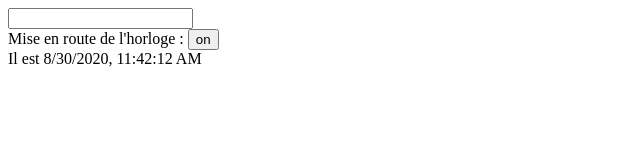
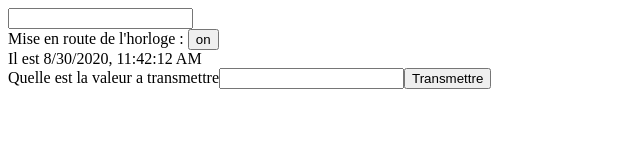
Before and after one commit to 012kirby210/FirstChromeExtension, a React app: page / in a window 1280 px wide. Shown: the whole page, without its empty margins (0-640 px from the left). Built offline with nearby package versions, Linux system fonts and the light colour scheme.

Commit message:
Formulaire et controle

```diff
--- a/assets/index.tpl.html
+++ b/assets/index.tpl.html
@@ -8,5 +8,6 @@
 <div id="container"></div>
 <div id="button-container"></div>
 <div id="clock-container"></div>
+<div id="formulaire-container"></div>
 </body>
 </html>
--- a/src/index.js
+++ b/src/index.js
@@ -1,6 +1,7 @@
 import SimpleForm from "./js/components/SimpleForm.js";
 import { Clock } from "./js/components/Clock.js";
 import { Button } from "./js/components/Button.js";
+import { Formulaire } from "./js/components/Formulaire.js";
 import React from 'react';
 import ReactDOM from "react-dom";
 
@@ -9,3 +10,5 @@ const wrapper = document.getElementById("container");
 wrapper ? ReactDOM.render(<SimpleForm />, wrapper) : false;
 
 ReactDOM.render(<Clock />,document.getElementById('clock-container'));
+ReactDOM.render(<Formulaire id="le-formulaire" labelValue="Quelle est la valeur a transmettre" buttonValue="Transmettre"/>,
+document.getElementById('formulaire-container') );
--- /dev/null
+++ b/src/js/components/Formulaire.js
@@ -0,0 +1,46 @@
+import React, { Component } from 'react';
+
+class Formulaire extends Component {
+  constructor(props){
+    super(props);
+
+    this.state = { nameValue: ''};
+
+    this.bindAllFunction = this.bindAllFunction.bind(this);
+    this.bindAllFunction();
+  }
+
+  bindAllFunction(){
+    this.handleFormulaireChange = this.handleFormulaireChange.bind(this);
+    this.handleFormulaireSubmit = this.handleFormulaireSubmit.bind(this);
+  }
+
+
+
+  handleFormulaireChange(event){
+    this.___transmission___eventValue = event.target.value
+    this.setState((state) => {
+      let returnedState = state;
+      returnedState.nameValue = this.___transmission___eventValue;
+      return returnedState;
+    } );
+  }
+
+  handleFormulaireSubmit(event){
+    console.log("Valeur du champs soumis : " + this.state.nameValue);
+    event.preventDefault();
+  }
+
+  render(){
+    let element = (
+      <form onSubmit={this.handleFormulaireSubmit}>
+        <label for={this.props.formId}>{this.props.labelValue}</label>
+        <input type="text" value={this.state.nameValue} onChange={this.handleFormulaireChange} />
+        <input type="submit" value={this.props.buttonValue}/>
+      </form>
+    );
+    return element;
+  }
+}
+
+export { Formulaire } ;
```
